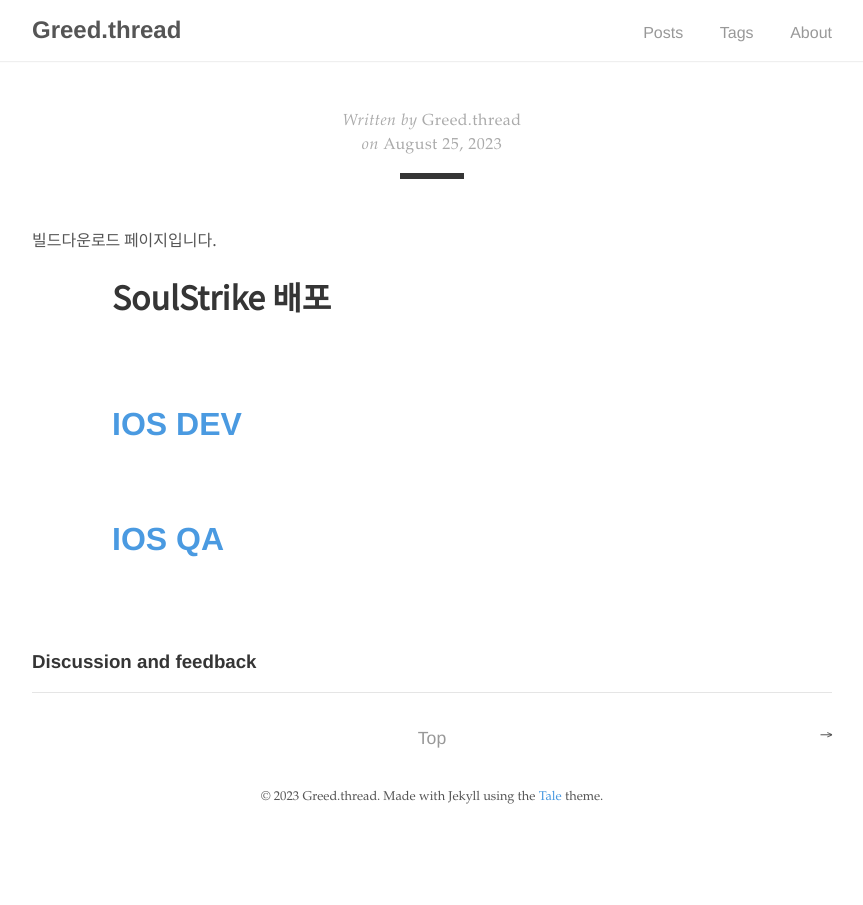
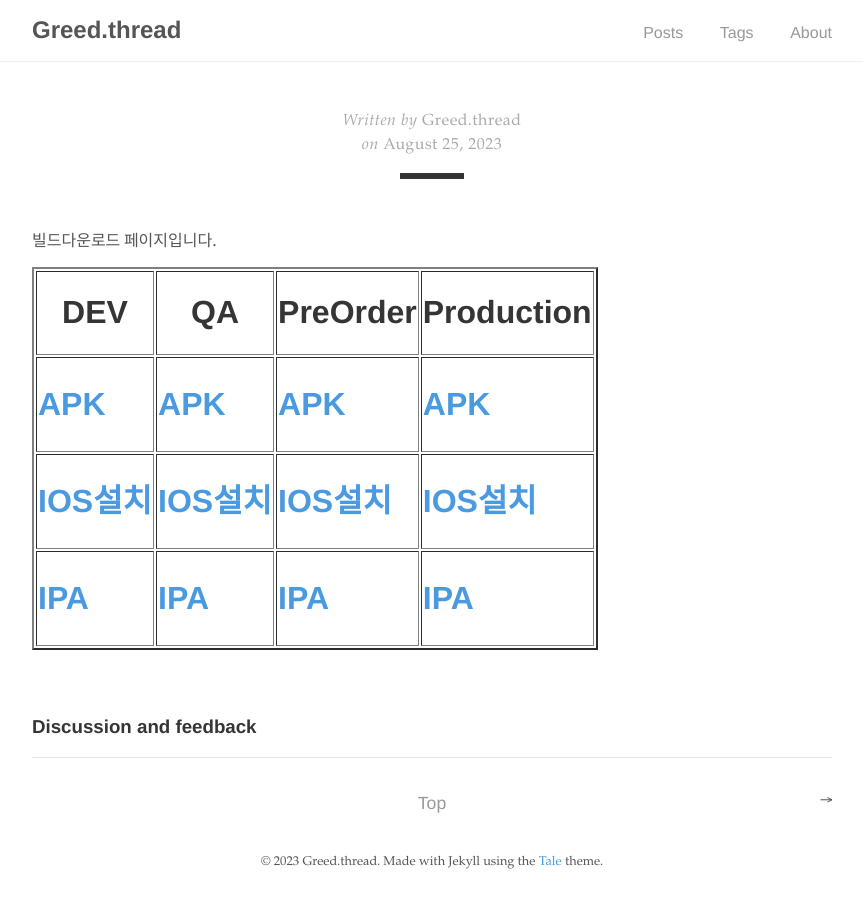
Before and after one commit to greedThread/greedthread.github.io, a Jekyll site: the page built from _posts/2023-08-24-빌드-다운로드 .md, in a window 1280 px wide. Shown: the whole page, without its empty margins (208-1071 px from the left). Built offline with Jekyll 4.4.1, drawn with Linux system fonts in a browser that asks for light colours; our own code applies the rules of GitHub Pages for plain Markdown files; comment, search, counter and statistics services are not loaded.

Commit message:
빌드 다운로드처리

```diff
--- a/_posts/2023-08-24-빌드-다운로드 .md
+++ b/_posts/2023-08-24-빌드-다운로드 .md
@@ -10,16 +10,28 @@ tags:
 ---
 빌드다운로드 페이지입니다.
 
-<div class="container">
-    <h1>
-        <p>SoulStrike 배포</p>
-        <p>&nbsp;</p>
-        <a href="itms-services://?action=download-manifest&amp;url=https://alchemist-seoul.s3.ap-northeast-2.amazonaws.com/alchemist/Build/IOS/DEV/soulstrike_DEV.plist">IOS DEV</a>
-    </h1>
-    <p>&nbsp;</p>
-    <h1>
-        <a href="itms-services://?action=download-manifest&amp;url=https://alchemist-seoul.s3.ap-northeast-2.amazonaws.com/alchemist/Build/IOS/DEV/soulstrike_QA.plist">IOS QA</a>
-    </h1>
-    <p></p>
-
-</div>
+<table border="2">
+        <tbody><tr><th><h1>DEV</h1></th>
+        <th><h1>QA</h1></th>
+        <th><h1>PreOrder</h1></th>
+        <th><h1>Production</h1></th>
+        </tr><tr>
+          <td><h1><a href="https://alchemist-seoul.s3.ap-northeast-2.amazonaws.com/alchemist/Build/ss_dev.apk">APK</a></h1></td>
+          <td><h1><a href="https://alchemist-seoul.s3.ap-northeast-2.amazonaws.com/alchemist/Build/ss_qa.apk">APK</a></h1></td>
+          <td><h1><a href="https://alchemist-seoul.s3.ap-northeast-2.amazonaws.com/alchemist/Build/ss_pre.apk">APK</a></h1></td>
+          <td><h1><a href="https://alchemist-seoul.s3.ap-northeast-2.amazonaws.com/alchemist/Build/ss_production.apk">APK</a></h1></td>
+        </tr>
+        <tr>
+            <td><h1><a href="itms-services://?action=download-manifest&amp;url=https://alchemist-seoul.s3.ap-northeast-2.amazonaws.com/alchemist/Build/ss_dev.plist">IOS설치</a></h1></td>
+            <td><h1><a href="itms-services://?action=download-manifest&amp;url=https://alchemist-seoul.s3.ap-northeast-2.amazonaws.com/alchemist/Build/ss_qa.plist">IOS설치</a></h1></td>
+            <td><h1><a href="itms-services://?action=download-manifest&amp;url=https://alchemist-seoul.s3.ap-northeast-2.amazonaws.com/alchemist/Build/ss_pre.plist">IOS설치</a></h1></td>
+            <td><h1><a href="itms-services://?action=download-manifest&amp;url=https://alchemist-seoul.s3.ap-northeast-2.amazonaws.com/alchemist/Build/ss_production.plist">IOS설치</a></h1></td>
+        </tr>
+        <tr>
+          <td><h1><a href="https://alchemist-seoul.s3.ap-northeast-2.amazonaws.com/alchemist/Build/ss_dev.ipa">IPA</a></h1></td>
+          <td><h1><a href="https://alchemist-seoul.s3.ap-northeast-2.amazonaws.com/alchemist/Build/ss_qa.ipa">IPA</a></h1></td>
+          <td><h1><a href="https://alchemist-seoul.s3.ap-northeast-2.amazonaws.com/alchemist/Build/ss_pre.ipa">IPA</a></h1></td>
+          <td><h1><a href="https://alchemist-seoul.s3.ap-northeast-2.amazonaws.com/alchemist/Build/ss_production.ipa">IPA</a></h1></td>
+        </tr>
+          </tbody>
+</table>
```
